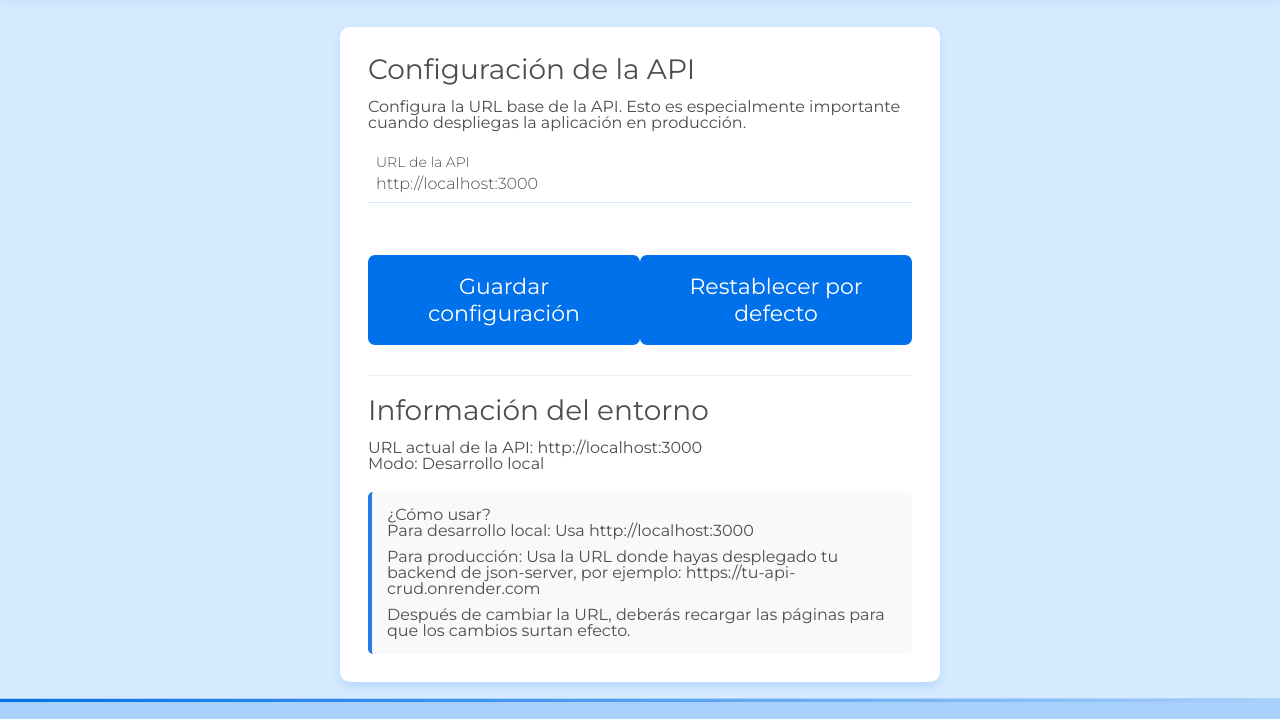
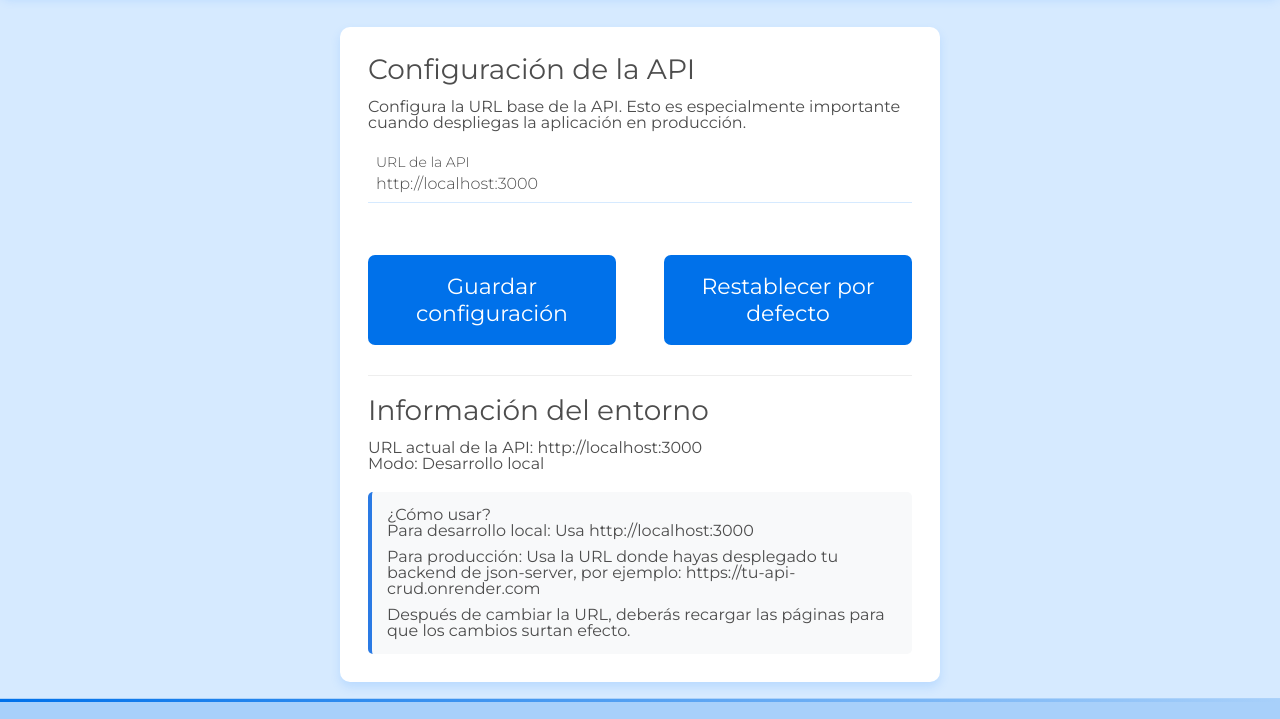
Before and after one commit to sandovaldavid/CRUD, a website with bundled scripts: page screens/configuracion.html in a window 1280 px wide. Shown: the part 81-800 px from the top of the page. Built offline with nearby package versions, Linux system fonts and the light colour scheme.

Commit message:
💄  Add styling for API URL options in configuracion.html

```diff
--- a/assets/css/componentes/button.css
+++ b/assets/css/componentes/button.css
@@ -31,3 +31,9 @@
 .simple-button--edit {
 	color: var(--sucess-color);
 }
+
+#apiurl__options {
+	justify-content: space-between;
+	margin-top: 20px;
+	gap: 3rem;
+}
--- a/screens/configuracion.html
+++ b/screens/configuracion.html
@@ -56,7 +56,7 @@
 						<span class="input-menssage-error">Este campo es requerido</span>
 					</div>
 
-					<div class="flex" style="justify-content: space-between; margin-top: 20px">
+					<div class="flex" id="apiurl__options">
 						<button type="submit" class="button">Guardar configuración</button>
 						<button type="button" class="button" id="reset-default">
 							Restablecer por defecto
```
